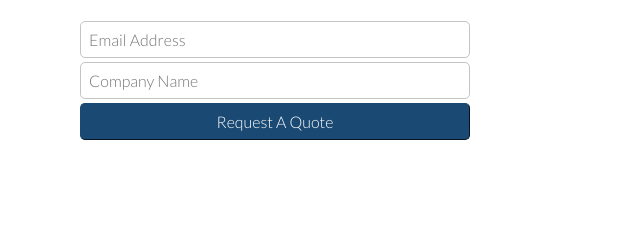
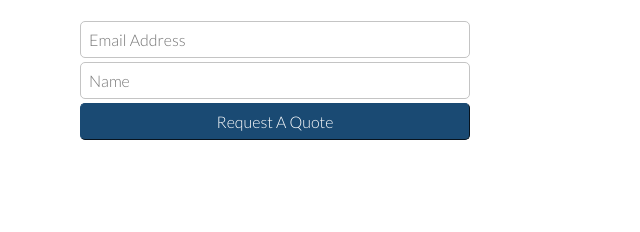
Before and after one commit to ktmori/paperclip, a plain HTML site: page index.html in a window 1280 px wide. Shown: the part 363-595 px from the top of the page, 0-640 px from the left. Drawn offline with nearby package versions, Linux system fonts and the light colour scheme.

Commit message:
updated form field to name instead of company

```diff
--- a/index.html
+++ b/index.html
@@ -62,12 +62,7 @@
               id="email"
               placeholder="Email Address"
             />
-            <input
-              type="text"
-              name="company"
-              id="company"
-              placeholder="Company Name"
-            />
+            <input type="text" name="name" id="name" placeholder="Name" />
             <button type="submit" class="btn">Request A Quote</button>
           </form>
         </div>
```
